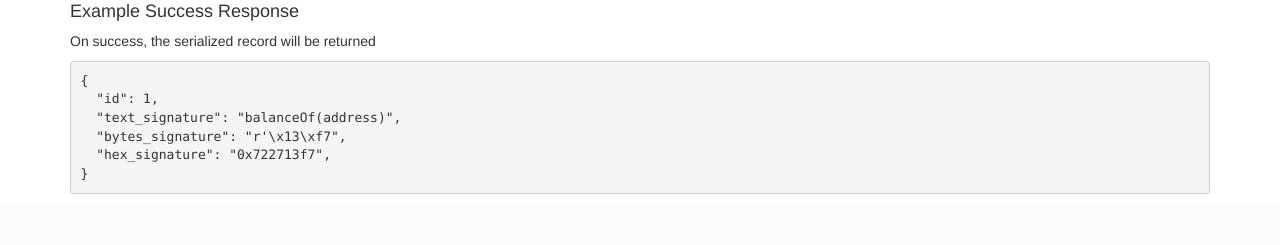
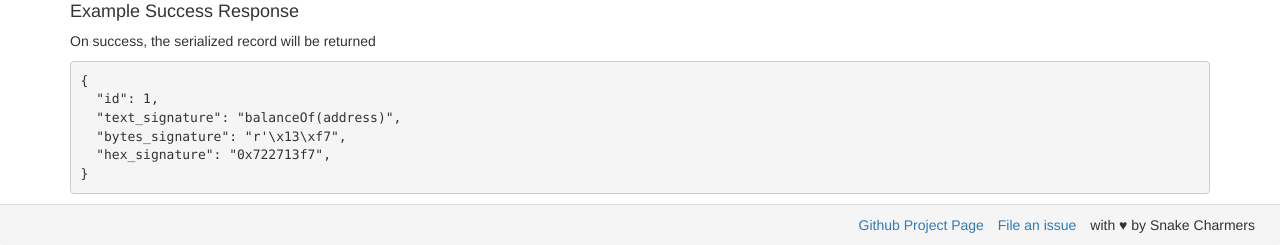
Before and after one commit to pipermerriam/ethereum-function-signature-registry, a Django app: template func_sig_registry/templates/documentation.html in a window 1280 px wide. Shown: the part 4874-5119 px from the top of the page. Before the commit the page ends 5068 px from the top, so only its background shows below. Run offline with Django 3.2, Linux system fonts and the light colour scheme; the template is opened without the code that fills it, so the values that code supplies are empty; some libraries are stand-ins or nearby versions.

Commit message:
Add a footer with links to file issues
Fixes #38

```diff
--- a/func_sig_registry/static/css/project.css
+++ b/func_sig_registry/static/css/project.css
@@ -7,3 +7,18 @@
   background-repeat: repeat-x;
   border-color: #dca7a7;
 }
+
+body {
+  display: flex;
+  flex-direction: column;
+}
+.main-content {
+  flex: 1 0 auto;
+}
+.main-footer {
+  flex-shrink: 0;
+}
+
+.footer-item {
+  margin-right: 10px;
+}
--- a/func_sig_registry/templates/layout_full.html
+++ b/func_sig_registry/templates/layout_full.html
@@ -1,8 +1,9 @@
 {% extends 'base.html' %}
 
 {% block body %}
-  <div class="container">
+  <div class="container main-content">
     {% block content %}
     {% endblock content %}
   </div>
+  {% include 'partials/main_footer.html' %}
 {% endblock body %}
--- /dev/null
+++ b/func_sig_registry/templates/partials/main_footer.html
@@ -0,0 +1,5 @@
+<div class="main-footer panel-footer text-right">
+  <a class="footer-item" href="https://github.com/pipermerriam/ethereum-function-signature-registry/issues/new">Github Project Page</a>
+  <a class="footer-item" href="https://github.com/pipermerriam/ethereum-function-signature-registry/issues/new">File an issue</a>
+  <span class="footer-item">with ♥ by Snake Charmers</span>
+</div>
```
